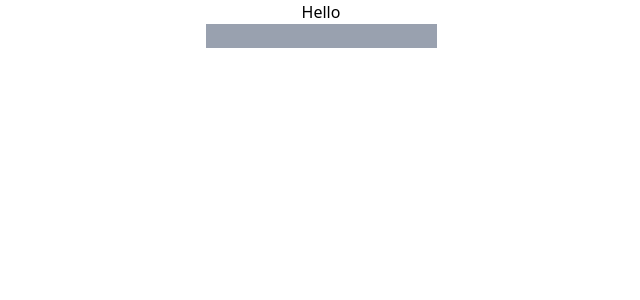
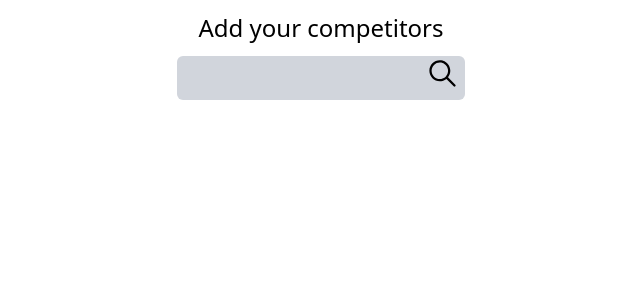
Before and after one commit to dwyaneramos/wca-comp-sim, a React (Vite) app: page / in a window 1280 px wide. Shown: the top 300 px of the page, without its empty margins (319-959 px from the left). Built offline with nearby package versions, Linux system fonts and the light colour scheme.

Commit message:
added styling to the search function

```diff
--- a/package.json
+++ b/package.json
@@ -13,6 +13,7 @@
     "@tailwindcss/vite": "^4.1.18",
     "react": "^19.2.0",
     "react-dom": "^19.2.0",
+    "react-icons": "^5.5.0",
     "tailwindcss": "^4.1.18"
   },
   "devDependencies": {
--- a/src/components/sections/SelectCubers.jsx
+++ b/src/components/sections/SelectCubers.jsx
@@ -1,4 +1,5 @@
 import {useState, useEffect} from "react";
+import { IoIosSearch } from "react-icons/io";
 
 export const SelectCubers = () => {
   const [competitors, setCompetitors] = useState([]);
@@ -13,7 +14,7 @@ export const SelectCubers = () => {
 
   return (
     <div className ="flex flex-col items-center">
-      <h1>Hello</h1>
+      <h1 className="text-2xl py-3">Add your competitors</h1>
       <SearchBar setCompetitors = {setCompetitors}/>
     </div>
   )
@@ -73,12 +74,16 @@ const SearchBar = ({setCompetitors}) => {
   }
   return (
     <div className = "">
-      <input onChange={(e) => setInput(e.target.value)} type="text" name="search bar" value={input}
-             className = "bg-gray-400"/>
-      <div className = "flex flex-col bg-gray-100 w-50">
+      <div className = "flex flex-row w-2xs">
+        <input onChange={(e) => setInput(e.target.value)} type="text" name="search bar" value={input}
+              className = "bg-gray-300 rounded-md text-xl p-2 w-2xs"/>
+        <IoIosSearch size={35} className = "absolute ml-62"/>
+      </div>
+      <div className = "flex flex-col bg-gray-100 my-2">
         {searchResults.map((cuber) => {
           return (
-            <div key = {cuber.id} className = "overflow-hidden truncate hover:bg-gray-200 cursor-pointer"
+            <div key = {cuber.id} className = "p-2 w-2xs truncate  cursor-pointer
+                                              text-xl hover:bg-gray-200"
                  onClick={() => addPlayer(cuber)}>
               {cuber.name}
             </div>
```
Also changed, not shown: 1 other file (tests, documents, lock files or other folders).
